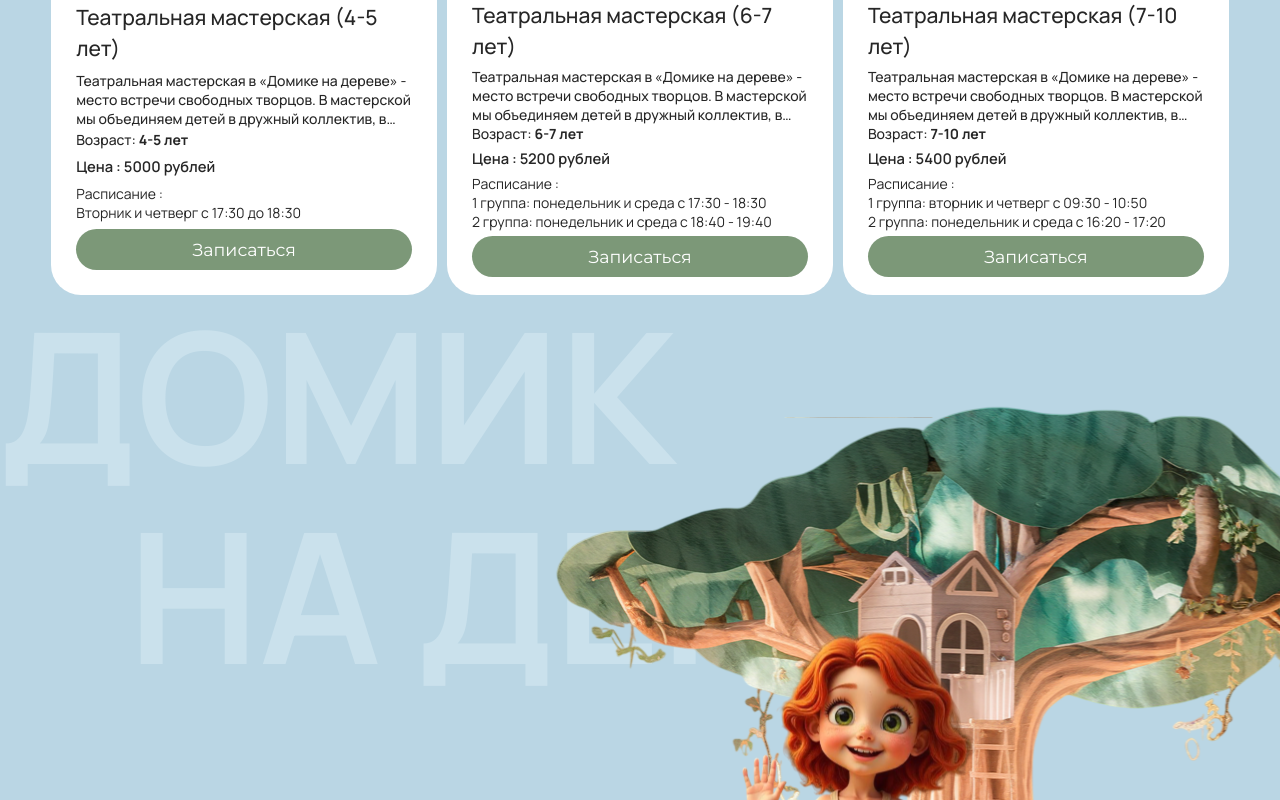
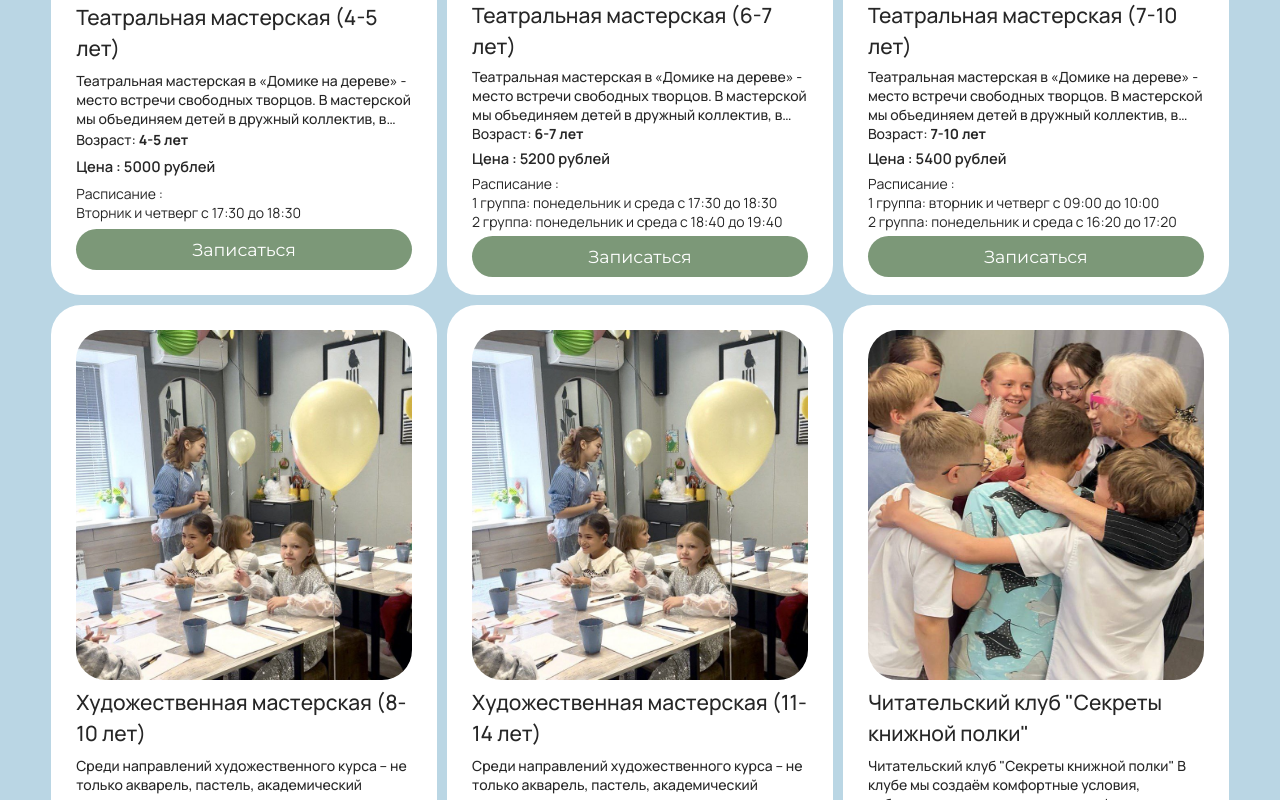
Before and after one commit to simonagleev/domik_na_dereve, a Next.js app: page /creativeWorkshops in a window 1280 px wide. Shown: the part 2000-2800 px from the top of the page. Built offline with nearby package versions, Linux system fonts and the light colour scheme.

Commit message:
creative workshops added

```diff
--- a/src/app/creativeWorkshops/components/cards/component.js
+++ b/src/app/creativeWorkshops/components/cards/component.js
@@ -44,7 +44,7 @@ const cardsData = [
         age: `4-7 лет`,
         imageUrl: `/img/creative_workshops/sunny_workshop.jpg`,
         schedule: [
-            'Вторник и четверг с 11:00 до 12:00',
+            'Вторник и четверг с 10:20 до 11:20',
         ],
     },
     {
@@ -76,8 +76,8 @@ const cardsData = [
         age: `6-7 лет`,
         imageUrl: `/img/creative_workshops/theater_6-7.jpg`,
         schedule: [
-            '1 группа: понедельник и среда с 17:30 - 18:30',
-            '2 группа: понедельник и среда с 18:40 - 19:40',
+            '1 группа: понедельник и среда с 17:30 до 18:30',
+            '2 группа: понедельник и среда с 18:40 до 19:40',
         ],
     },
     {
@@ -93,8 +93,52 @@ const cardsData = [
         age: `7-10 лет`,
         imageUrl: `/img/creative_workshops/theater_7-10.jpg`,
         schedule: [
-            '1 группа: вторник и четверг с 09:30 - 10:50',
-            '2 группа: понедельник и среда с 16:20 - 17:20',
+            '1 группа: вторник и четверг с 09:00 до 10:00',
+            '2 группа: понедельник и среда с 16:20 до 17:20',
+        ],
+    },
+    {
+        name: `Художественная мастерская (8-10 лет)`,
+        price: 3400,
+        description: `Среди направлений художественного курса – не только акварель, пастель, академический рисунок и живопись маслом, но и авторская иллюстрация книг и открыток.
+
+            Индивидуальный подход к каждому ученику позволяет выбрать темп, ритм выполнения работ.
+
+            Какой бы ни была цель, преподаватели с радостью помогут прикоснуться к искусству, позаниматься творчеством в качестве хобби, подготовиться к поступлению в художественную школу или даже устроить свою персональную выставку.`,
+        age: `8-10 лет`,
+        imageUrl: `/img/creative_workshops/art.jpg`,
+        schedule: [
+            'Вторник с 10:00 до 11:20',
+        ],
+    },
+    {
+        name: `Художественная мастерская (11-14 лет)`,
+        price: 3400,
+        description: `Среди направлений художественного курса – не только акварель, пастель, академический рисунок и живопись маслом, но и авторская иллюстрация книг и открыток.
+
+            Индивидуальный подход к каждому ученику позволяет выбрать темп, ритм выполнения работ.
+
+            Какой бы ни была цель, преподаватели с радостью помогут прикоснуться к искусству, позаниматься творчеством в качестве хобби, подготовиться к поступлению в художественную школу или даже устроить свою персональную выставку.`,
+        age: `11-14 лет`,
+        imageUrl: `/img/creative_workshops/art.jpg`,
+        schedule: [
+            'Четверг с 10:30 до 11:50',
+        ],
+    },
+        {
+        name: `Читательский клуб "Секреты книжной полки"`,
+        price: 2600,
+        description: `Читательский клуб "Секреты книжной полки"
+        В клубе мы создаём комфортные условия, соблюдая триаду главных правил:
+        *чтение по любви - это отсутствие всяких правил;
+        *чтение по любви - это право, а не обязанность;
+        *чтение по любви – это философия души.
+
+        📖Читать в компании — увлекательное занятие. Ребята будут собираться очно 1 раз в неделю и обсуждать прочитанное. Регулярные встречи помогут ребенку сохранять ритм чтения и интерес к процессу.`,
+        age: `9-12 лет`,
+        imageUrl: `/img/creative_workshops/reading.jpg`,
+        schedule: [
+            'Среда с 18:30 до 19:30',
         ],
     },
 ]
@@ -108,7 +152,7 @@ export default function CwCards({ }) {
             </h2>
             <div className={styles.cw_cards_container}>
                 {cardsData.map((e, index) => {
-                    return <Cw_card data={e} key={index}/>
+                    return <Cw_card data={e} key={index} />
                 })}
             </div>
         </div>
```
Also changed, not shown: public/img/creative_workshops/art.jpg (added), public/img/creative_workshops/reading.jpg (added).
